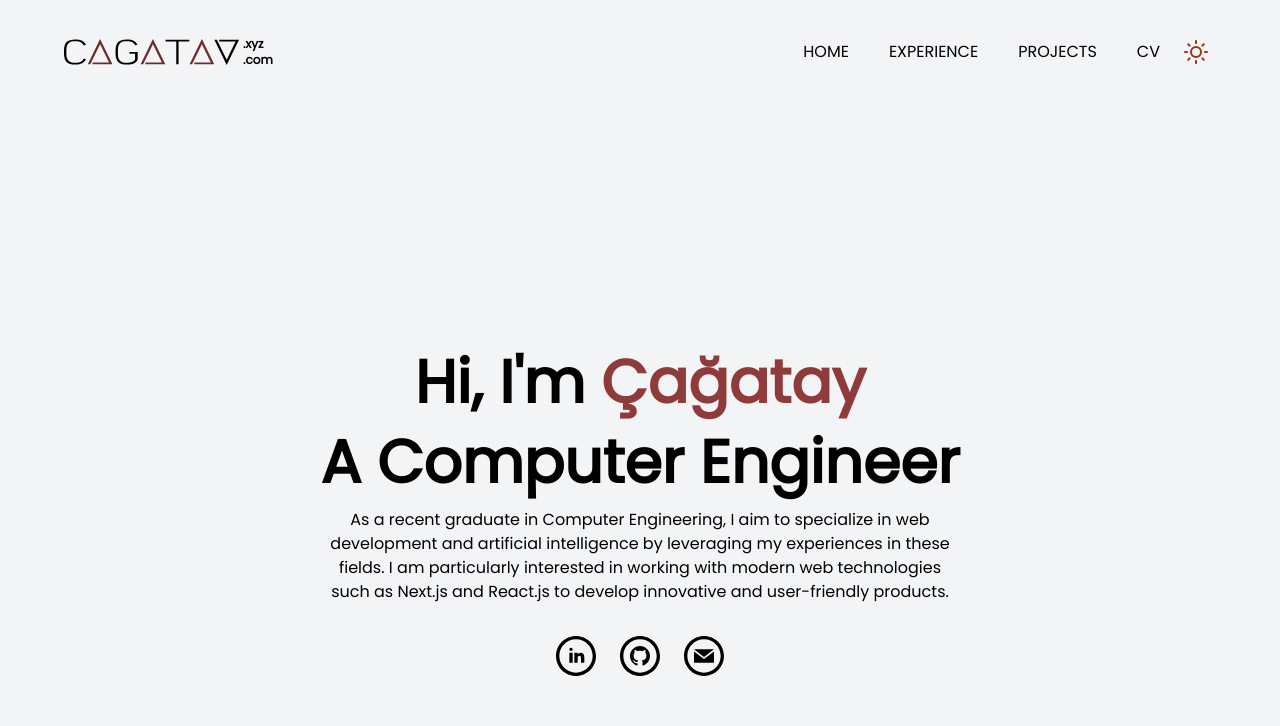
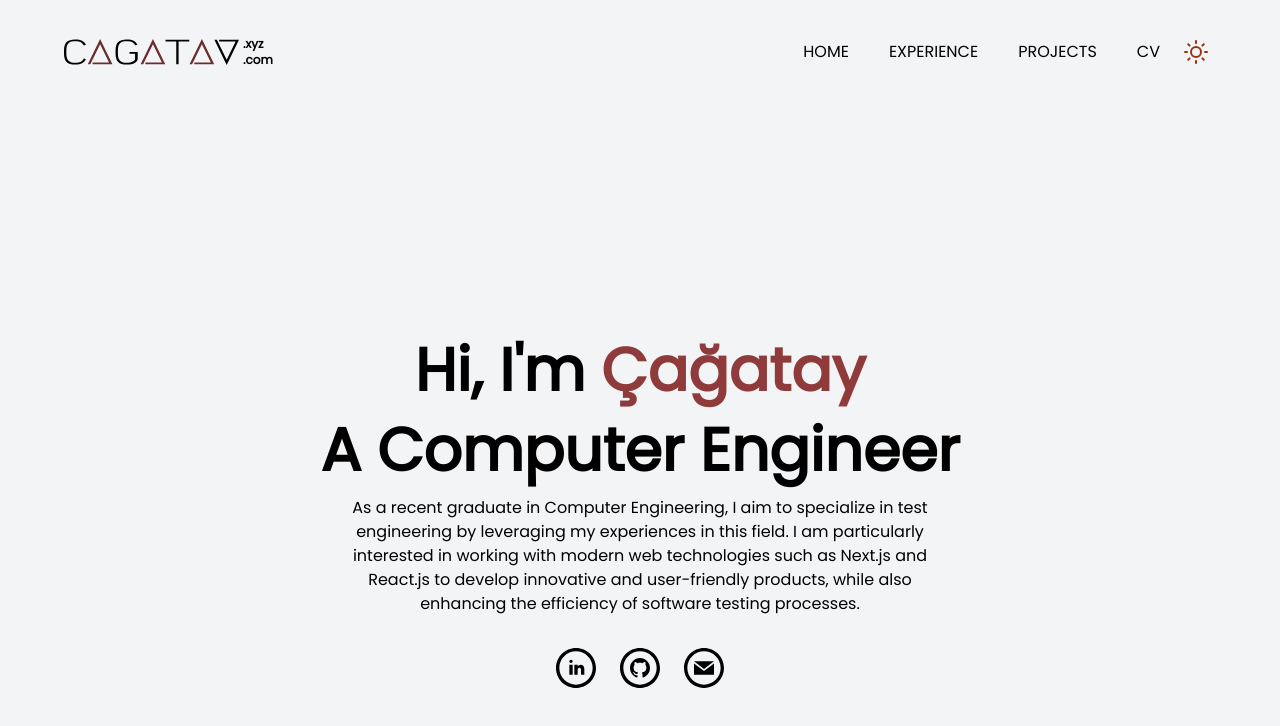
Before and after one commit to cagatav/cagatav.com, a Next.js app: page / in a window 1280 px wide. Shown: the top 726 px of the page. Built offline with nearby package versions, Linux system fonts and the light colour scheme.

Commit message:
text changes

```diff
--- a/pages/Home.js
+++ b/pages/Home.js
@@ -12,10 +12,8 @@ export default function Home() {
           <span className="block px-2">A Computer Engineer</span>
         </h1>
         <p className="text-center mt-4 max-w-2xl px-6">
-          As a recent graduate in Computer Engineering, I aim to specialize in web
-          development and artificial intelligence by leveraging my experiences in these
-          fields. I am particularly interested in working with modern web technologies such
-          as Next.js and React.js to develop innovative and user-friendly products.        </p>
+        As a recent graduate in Computer Engineering, I aim to specialize in test engineering by leveraging my experiences in this field. I am particularly interested in working with modern web technologies such as Next.js and React.js to develop innovative and user-friendly products, while also enhancing the efficiency of software testing processes.
+          </p>
         <div className="flex mt-8 space-x-6 ">
           <a href="https://www.linkedin.com/in/cagatav" className={`icons ${darkMode ? ' fill-white' : 'fill-black'}`}>
             <svg xmlns="http://www.w3.org/2000/svg" width="40" height="40" viewBox="0 0 24 24"><path d="M12 2c5.514 0 10 4.486 10 10s-4.486 10-10 10-10-4.486-10-10 4.486-10 10-10zm0-2c-6.627 0-12 5.373-12 12s5.373 12 12 12 12-5.373 12-12-5.373-12-12-12zm-2 8c0 .557-.447 1.008-1 1.008s-1-.45-1-1.008c0-.557.447-1.008 1-1.008s1 .452 1 1.008zm0 2h-2v6h2v-6zm3 0h-2v6h2v-2.861c0-1.722 2.002-1.881 2.002 0v2.861h1.998v-3.359c0-3.284-3.128-3.164-4-1.548v-1.093z"/></svg>
```
Also changed, not shown: pages/index.js (line endings or trailing spaces).
